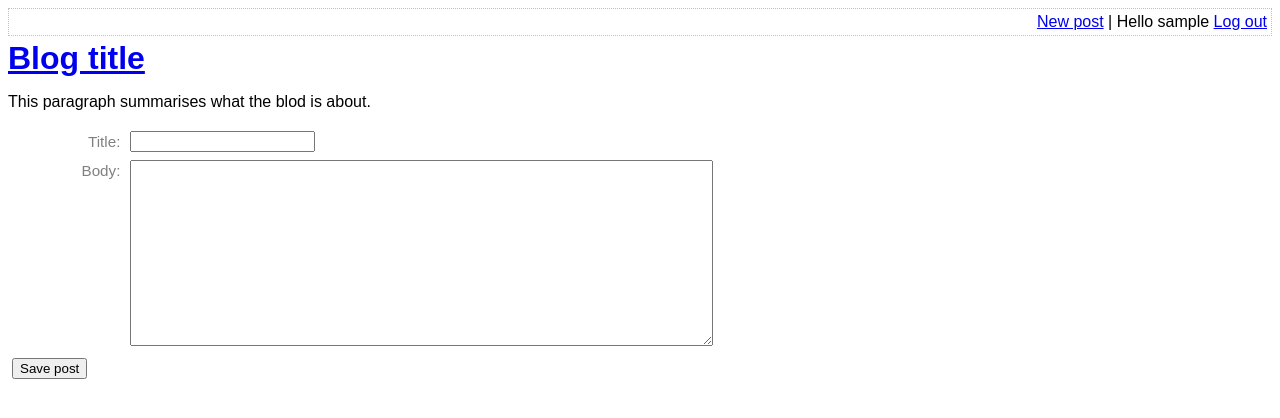
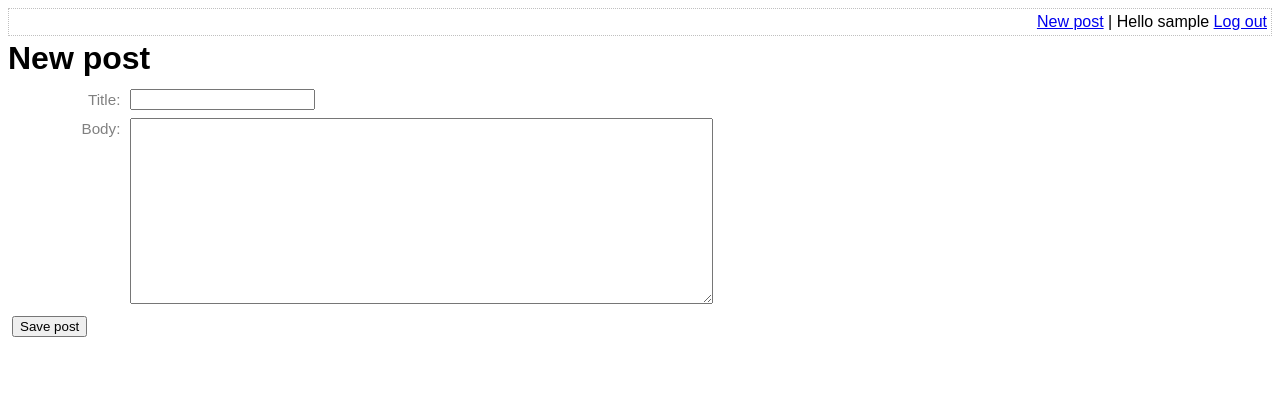
Before and after one commit to Jean-CS/Blog, a PHP site: page /edit-post.php in a window 1280 px wide. Shown: the top 418 px of the page. Run offline with PHP 8.4, Linux system fonts and the light colour scheme; the visitor is signed in with stand-in values (Sample User, id 1).

Commit message:
separated title template so we can have a dynamic edit/new post title

```diff
--- a/edit-post.php
+++ b/edit-post.php
@@ -71,7 +71,13 @@ if ($_POST) {
     <?php require 'templates/head.php' ?>
 </head>
 <body>
-    <?php require 'templates/title.php' ?>
+    <?php require 'templates/top-menu.php' ?>
+
+    <?php if (isset($_GET['post_id'])): ?>
+        <h1>Edit post</h1>
+    <?php else: ?>
+        <h1>New post</h1>
+    <?php endif ?>
 
     <?php if ($errors): ?>
         <div class="error box">
--- a/templates/title.php
+++ b/templates/title.php
@@ -1,15 +1,4 @@
-<div class="top-menu">
-    <div class="menu-options">
-        <?php if (isLoggedIn()): ?>
-            <a href="edit-post.php">New post</a>
-            |
-            Hello <?php echo htmlEscape(getAuthUser()); ?>
-            <a href="logout.php">Log out</a>
-        <?php else: ?>
-            <a href="login.php">Log in</a>
-        <?php endif ?>
-    </div>
-</div>
+<?php require 'top-menu.php' ?>
 
 <a href="index.php">
     <h1>Blog title</h1>
--- /dev/null
+++ b/templates/top-menu.php
@@ -0,0 +1,12 @@
+<div class="top-menu">
+    <div class="menu-options">
+        <?php if (isLoggedIn()): ?>
+            <a href="edit-post.php">New post</a>
+            |
+            Hello <?php echo htmlEscape(getAuthUser()); ?>
+            <a href="logout.php">Log out</a>
+        <?php else: ?>
+            <a href="login.php">Log in</a>
+        <?php endif ?>
+    </div>
+</div>
```
